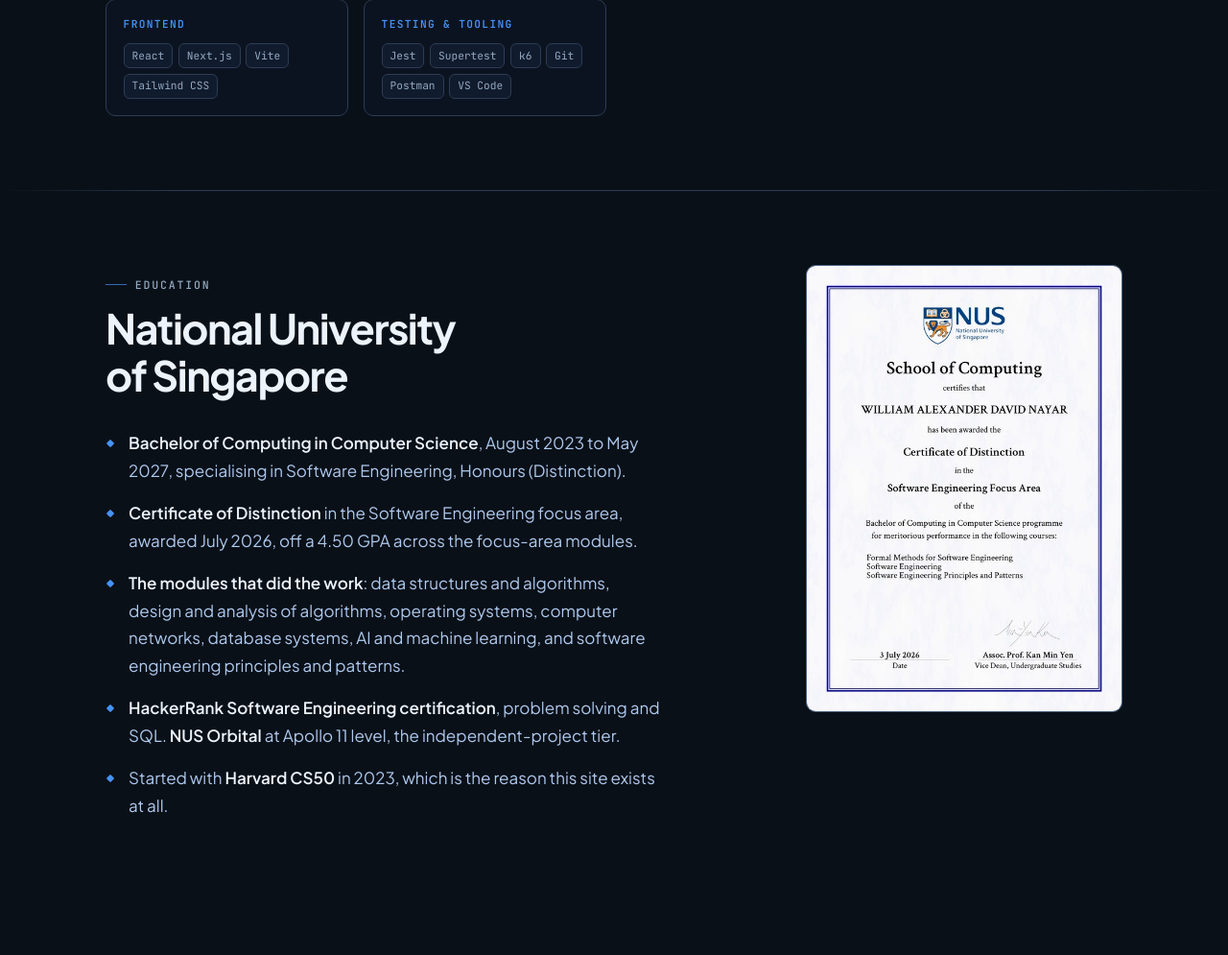
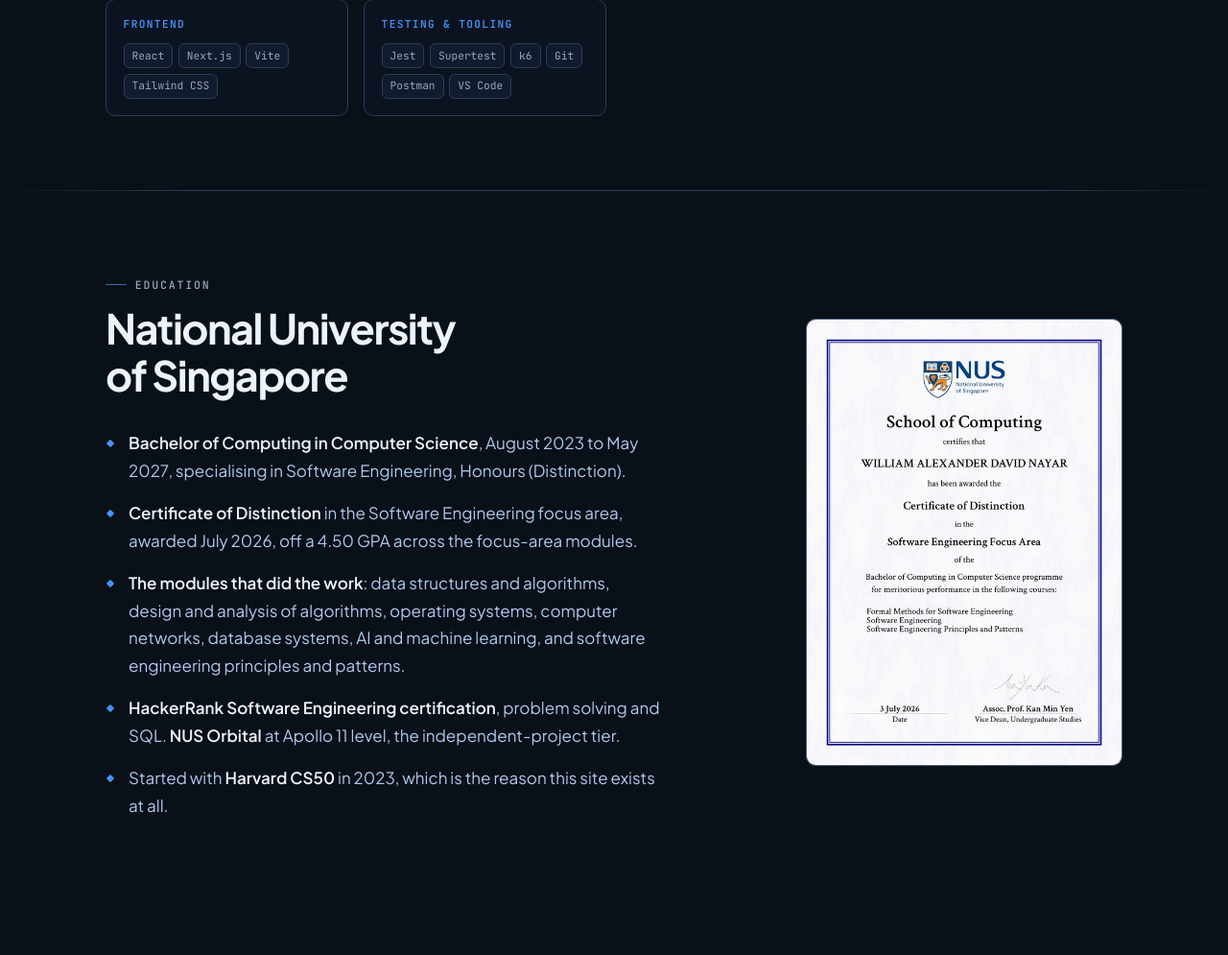
Before and after one commit to Wnayar/Personal_Webpage, a Flask app: page /about in a window 1280 px wide. Shown: the part 2741-3736 px from the top of the page at 96% size. Run offline with Flask 3, Linux system fonts and the light colour scheme.

Commit message:
Centre the certificate against the education text
The bullet list grew when the resume detail went in, so a top-aligned
figure left a long gap beneath it. Centres the figure only, so the
heading and bullets still start at the top. Also corrects the sizes
attribute, which advertised 320/380px against a column that is really
300/330px.

Co-Authored-By: Claude Opus 5 (1M context) <noreply@anthropic.com>

```diff
--- a/static/css/labs.css
+++ b/static/css/labs.css
@@ -1892,6 +1892,14 @@ input[type="range"]::-moz-range-thumb {
 
 .edu .h1 {
   max-width: 14ch;
+}
+
+/* The bullet list is taller than the certificate, so a top-aligned figure
+   leaves a long gap under it. Centring only the figure keeps the heading
+   and bullets starting where they should. No effect once the grid stacks
+   to one column, where each row is sized to its own content. */
+.edu .figure--doc {
+  align-self: center;
 }
 
 @media (max-width: 780px) {
--- a/templates/about.html
+++ b/templates/about.html
@@ -198,7 +198,7 @@
             <figure class="figure figure--doc">
                 <img src="{{ asset('img/cert-distinction@550.jpg') }}"
                      srcset="{{ asset('img/cert-distinction@550.jpg') }} 550w, {{ asset('img/cert-distinction.jpg') }} 1100w"
-                     sizes="(max-width: 780px) 320px, 380px"
+                     sizes="(max-width: 780px) 300px, 330px"
                      alt="NUS School of Computing Certificate of Distinction in the Software Engineering Focus Area, awarded to William Nayar, 3 July 2026."
                      width="550" height="778" loading="lazy" decoding="async">
             </figure>
```
